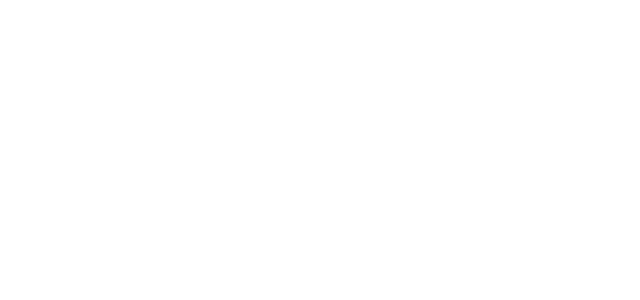
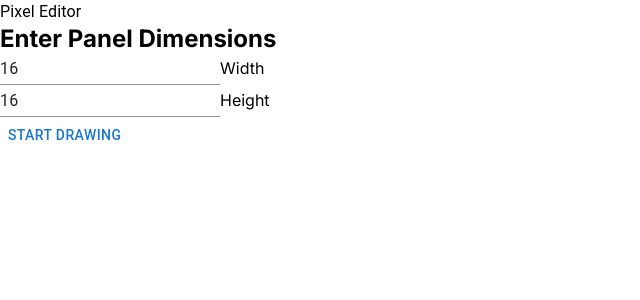
Before and after one commit to 4rutemu/dungeon, a Next.js app: page /CreateMap in a window 1280 px wide. Shown: the top 300 px of the page, without its empty margins (0-640 px from the left). Built offline with nearby package versions, Linux system fonts and the light colour scheme.

Commit message:
map editor template

```diff
--- a/package.json
+++ b/package.json
@@ -16,6 +16,7 @@
     "@mui/material": "^5.15.15",
     "next": "14.2.2",
     "react": "^18",
+    "react-component-export-image": "^1.0.6",
     "react-dom": "^18",
     "react-hook-form": "^7.51.3",
     "webpack": "^5.91.0"
--- a/src/components/MapCell.tsx
+++ b/src/components/MapCell.tsx
@@ -1,11 +1,47 @@
-import { FunctionComponent } from "react";
+'use client'
+
+import { Box } from "@mui/material";
+import { FunctionComponent, useState } from "react";
 
 interface MapCellProps {
-
+    selectedColor: string;
 }
 
-const MapCell: FunctionComponent<MapCellProps> = () => {
-    return ( <></> );
+const MapCell: FunctionComponent<MapCellProps> = (props) => {
+    const { selectedColor } = props;
+
+    const [pixelColor, setPixelColor] = useState("#fff");
+    const [oldColor, setOldColor] = useState(pixelColor);
+    const [canChangeColor, setCanChangeColor] = useState(true);
+
+    function applyColor() {
+      setPixelColor(selectedColor);
+      setCanChangeColor(false);
+    }
+
+    function changeColorOnHover() {
+      setOldColor(pixelColor);
+      setPixelColor(selectedColor);
+    }
+
+    function resetColor() {
+      if (canChangeColor) {
+        setPixelColor(oldColor);
+      }
+
+      setCanChangeColor(true);
+    }
+
+    return (
+      <Box
+        component={"img"}
+        className="map-cell"
+        onClick={applyColor}
+        onMouseEnter={changeColorOnHover}
+        onMouseLeave={resetColor}
+        src={pixelColor}
+      ></Box>
+    );
 }
 
 export default MapCell;
--- a/src/components/MapContainer.tsx
+++ b/src/components/MapContainer.tsx
@@ -1,14 +1,37 @@
-import { FunctionComponent } from "react";
+'use client'
+
+import { FunctionComponent, useRef } from "react";
+import MapRow from "./MapRow";
+import { exportComponentAsPNG } from "react-component-export-image";
+import { Box, Button } from "@mui/material";
 
 interface MapContainerProps {
-
+    width: number,
+    height: number,
+    selectedColor: string
 }
 
-const MapContainer: FunctionComponent<MapContainerProps> = () => {
+const MapContainer: FunctionComponent<MapContainerProps> = (props) => {
+    const { width, height, selectedColor } = props;
+
+    const panelRef = useRef();
+
+    let rows = [];
+
+    for (let i = 0; i < height; i++) {
+      rows.push(<MapRow key={i} width={width} selectedColor={selectedColor} />);
+    }
+
     return (
-        <>
-        </>
-     );
+      <Box id="drawingPanel">
+        <Box id="pixels" ref={panelRef}>
+          {rows}
+        </Box>
+        <Button onClick={() => exportComponentAsPNG(panelRef as any)} className="button">
+          Export as PNG
+        </Button>
+      </Box>
+    );
 }
 
 export default MapContainer;
--- a/src/components/MapEditor.tsx
+++ b/src/components/MapEditor.tsx
@@ -1,14 +1,83 @@
-import { FunctionComponent } from "react";
+'use client'
+
+import { FunctionComponent, useState } from "react";
 import MapContainer from "./MapContainer";
+import { Box, Button, Input, Typography } from "@mui/material";
+import SpritePicker from "./SpritePicker";
 
 interface MapEditorProps {
 
 }
 
 const MapEditor: FunctionComponent<MapEditorProps> = () => {
-    return (
-        <MapContainer></MapContainer>
-     );
+    const [panelWidth, setPanelWidth] = useState(16);
+  const [panelHeight, setPanelHeight] = useState(16);
+  const [hideOptions, setHideOptions] = useState(false);
+  const [hideDrawingPanel, setHideDrawingPanel] = useState(true);
+  const [buttonText, setButtonText] = useState("start drawing");
+  const [selectedColor, setColor] = useState("#f44336");
+
+  function initializeDrawingPanel() {
+    setHideOptions(!hideOptions);
+    setHideDrawingPanel(!hideDrawingPanel);
+
+    buttonText === "start drawing"
+      ? setButtonText("reset")
+      : setButtonText("start drawing");
+  }
+
+  function changeColor(color: string) {
+    setColor(color);
+  }
+
+  return (
+    <Box id="editor">
+      <Typography>Pixel Editor</Typography>
+      {hideDrawingPanel && <h2>Enter Panel Dimensions</h2>}
+      {hideDrawingPanel && (
+        <Box id="options">
+          <Box className="option">
+            <Input
+              type="number"
+              className="panelInput"
+              defaultValue={panelWidth}
+              onChange={(e) => {
+                setPanelWidth(Number(e.target.value));
+              }}
+            />
+            <span>Width</span>
+          </Box>
+          <Box className="option">
+            <Input
+              type="number"
+              className="panelInput"
+              defaultValue={panelHeight}
+              onChange={(e) => {
+                setPanelHeight(Number(e.target.value));
+              }}
+            />
+            <span>Height</span>
+          </Box>
+        </Box>
+      )}
+
+      <Button onClick={initializeDrawingPanel} className="button">
+        {buttonText}
+      </Button>
+
+      {hideOptions && (
+        <SpritePicker color={selectedColor} onChangeComplete={changeColor} />
+      )}
+
+      {hideOptions && (
+        <MapContainer
+          width={panelWidth}
+          height={panelHeight}
+          selectedColor={selectedColor}
+        />
+      )}
+    </Box>
+  );
 }
 
 export default MapEditor;
--- a/src/components/MapRow.tsx
+++ b/src/components/MapRow.tsx
@@ -1,11 +1,23 @@
+'use client'
+
 import { FunctionComponent } from "react";
+import MapCell from "./MapCell";
 
 interface MapRowProps {
-
+    width: number,
+    selectedColor: string
 }
 
-const MapRow: FunctionComponent<MapRowProps> = () => {
-    return ( <></> );
+const MapRow: FunctionComponent<MapRowProps> = (props) => {
+    const { width, selectedColor } = props;
+
+    let pixels = [];
+
+    for (let i = 0; i < width; i++) {
+      pixels.push(<MapCell key={i} selectedColor={selectedColor} />);
+    }
+
+    return <div className="row">{pixels}</div>;
 }
 
 export default MapRow;
```
Also changed, not shown: 1 other file (tests, documents, lock files or other folders).
